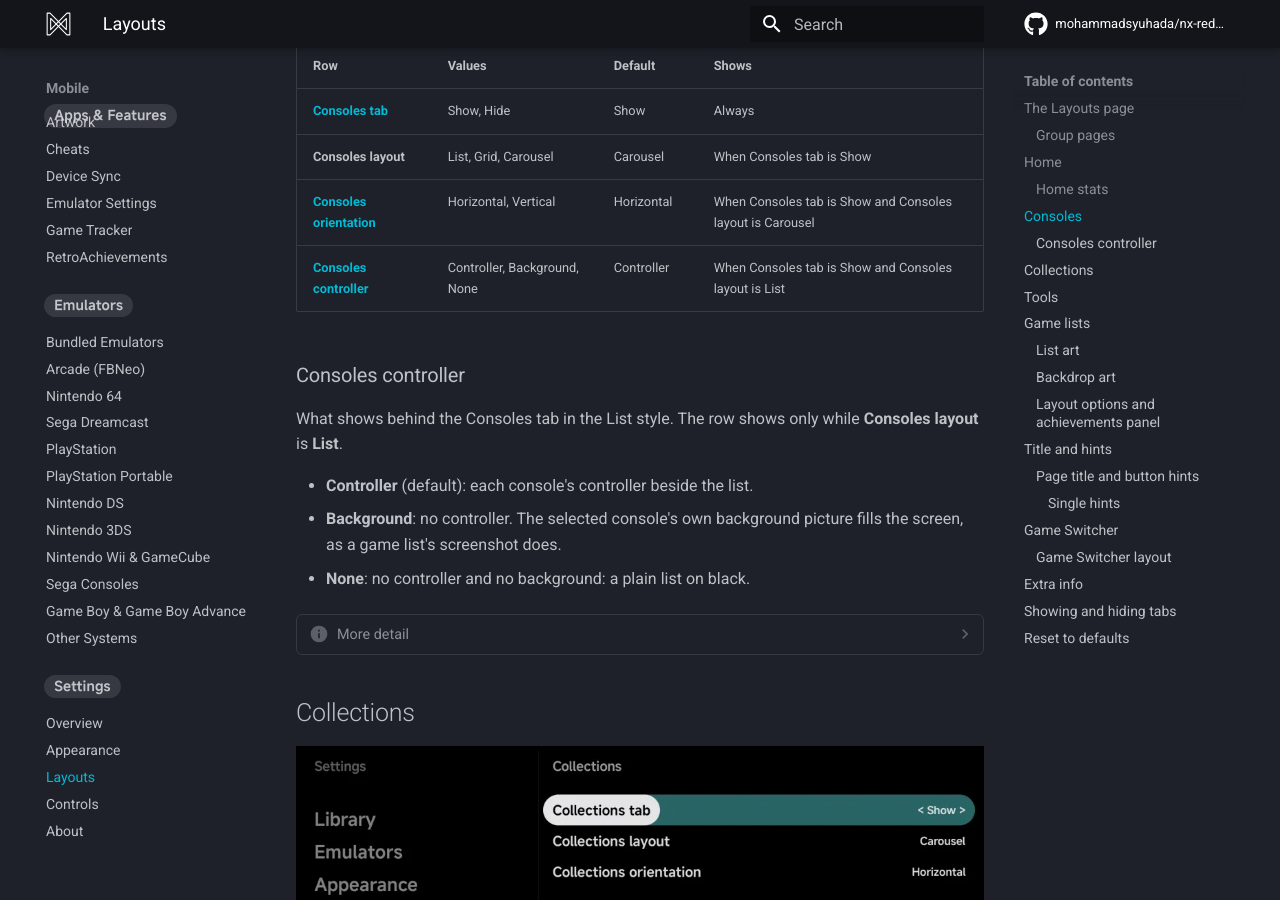
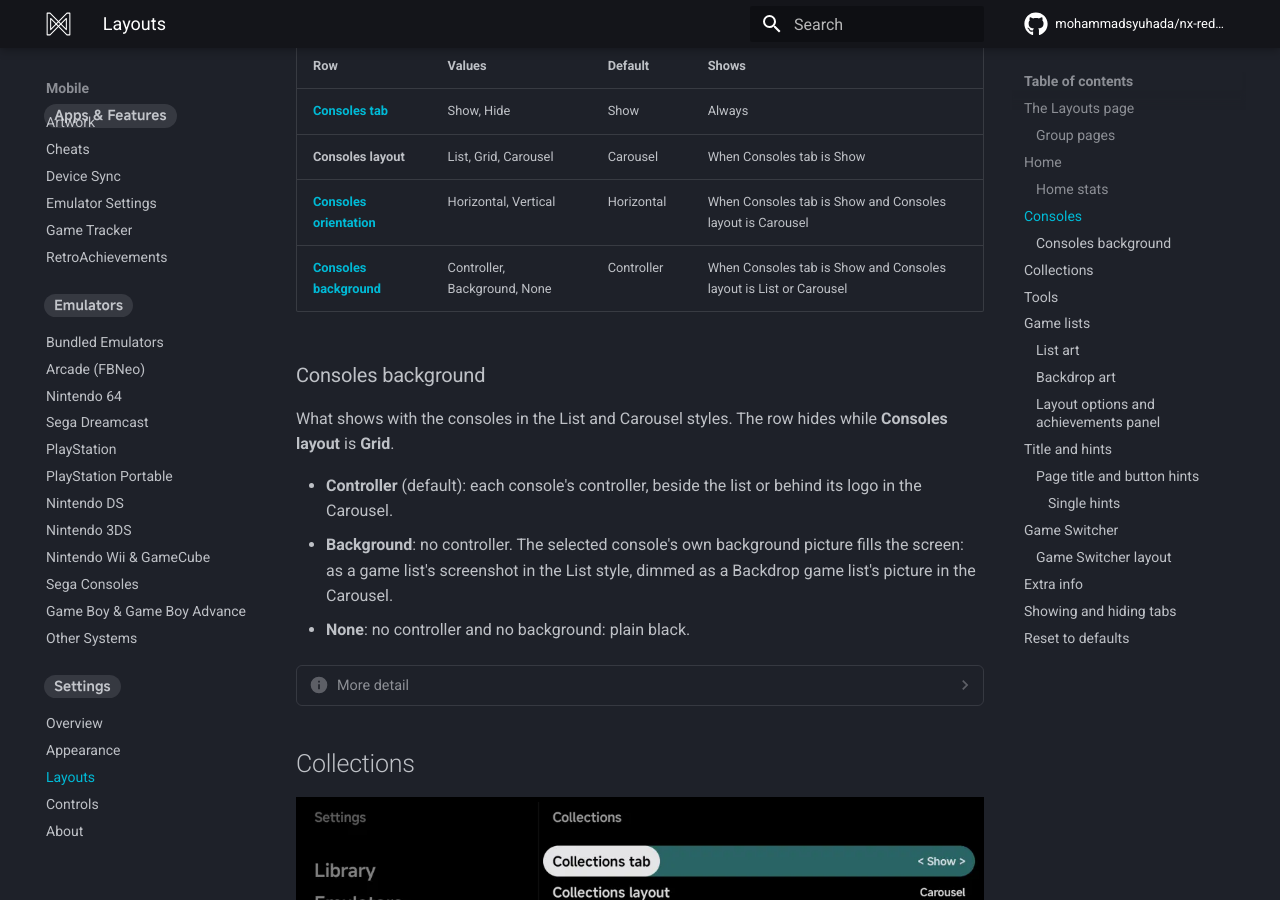
Before and after one commit to mohammadsyuhada/nx-redux-docs, an MkDocs documentation site: the page built from docs/mobile/layouts.md, in a window 1280 px wide and 900 px high, scrolled down 3265 px. Built offline with MkDocs 1.6.1 and Material for MkDocs 9.7.7, drawn with Linux system fonts in a browser that asks for light colours; comment, search, counter and statistics services are not loaded.

Commit message:
Layouts: Consoles controller is now Consoles background, for List and Carousel

```diff
--- a/docs/mobile/layouts.md
+++ b/docs/mobile/layouts.md
@@ -74,22 +74,24 @@
 | [**Consoles tab**](#showing-and-hiding-tabs) | Show, Hide | Show | Always |
 | **Consoles layout** | List, Grid, Carousel | Carousel | When Consoles tab is Show |
 | [**Consoles orientation**](main-menu.md#orientation) | Horizontal, Vertical | Horizontal | When Consoles tab is Show and Consoles layout is Carousel |
-| [**Consoles controller**](#consoles-controller) | Controller, Background, None | Controller | When Consoles tab is Show and Consoles layout is List |
+| [**Consoles background**](#consoles-background) | Controller, Background, None | Controller | When Consoles tab is Show and Consoles layout is List or Carousel |
 
-### Consoles controller
+### Consoles background
 
-What shows behind the Consoles tab in the List style. The row shows only
-while **Consoles layout** is **List**.
+What shows with the consoles in the List and Carousel styles. The row hides
+while **Consoles layout** is **Grid**.
 
-- **Controller** (default): each console's controller beside the list.
+- **Controller** (default): each console's controller, beside the list or
+  behind its logo in the Carousel.
 - **Background**: no controller. The selected console's own background
-  picture fills the screen, as a game list's screenshot does.
-- **None**: no controller and no background: a plain list on black.
+  picture fills the screen: as a game list's screenshot in the List style,
+  dimmed as a Backdrop game list's picture in the Carousel.
+- **None**: no controller and no background: plain black.
 
 ??? info "More detail"
     - The Background picture is `Roms/<console>/.media/bg.png`. A console
       without one shows plain black.
-    - The Carousel style always shows each console's controller.
+    - The Grid style shows each console's logo only.
 
 ## Collections
 
@@ -310,7 +312,7 @@
 ??? info "More detail: what it resets"
     Every tab shown, each tab's layout and orientation, the shelves and
     **Home stats**, the game lists' layout, orientation and alignment,
-    **Consoles controller**, **List art**, **Backdrop art**, **Layout
+    **Consoles background**, **List art**, **Backdrop art**, **Layout
     options**, **Achievements panel**, **Page title**, **Button hints** and
     the single hints, **Game Switcher layout** and **Extra info**.
 
```
Also changed, not shown: docs/mobile/main-menu.md (+6 -5 lines).
